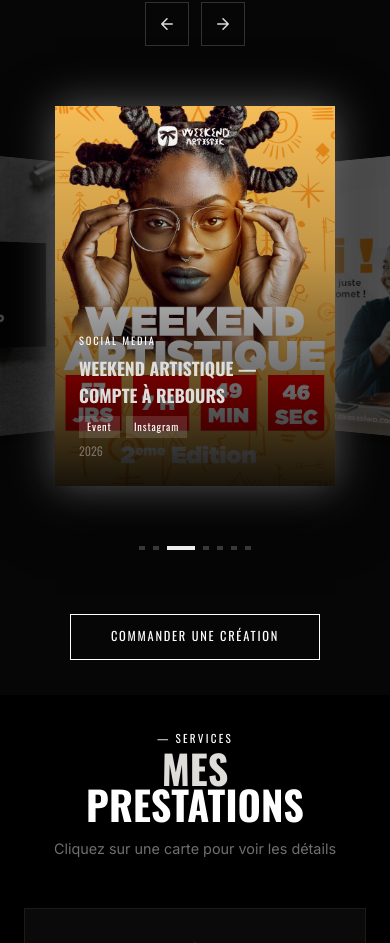
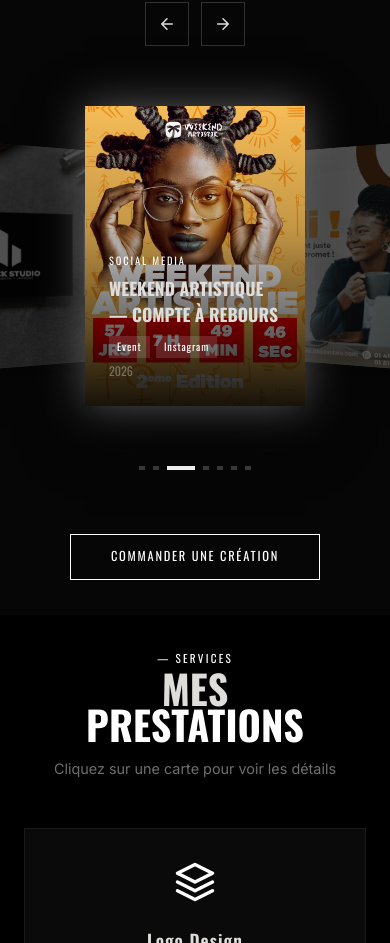
Before and after one commit to Mikeniga99/portfolio_kennedy, a React (Vite) app: page / in a window 390 px wide. Shown: the part 2735-3678 px from the top of the page. Built offline with nearby package versions, Linux system fonts and the light colour scheme; the HTML template or start-up script is replaced by a standard one.

Commit message:
Optimize portfolio card size and spacing for mobile to prevent overflow

```diff
--- a/src/App.tsx
+++ b/src/App.tsx
@@ -597,7 +597,7 @@
     const abs = Math.abs(offset);
     if (abs > (isMobile ? 1 : 2)) return null;
 
-    const xOffset = isMobile ? 170 : 260;
+    const xOffset = isMobile ? 140 : 260;
 
     return {
       transform: `translateX(${offset * xOffset}px) translateZ(${-abs * 110}px) rotateY(${-offset * 26}deg) scale(${abs === 0 ? 1 : abs === 1 ? 0.84 : 0.68})`,
@@ -635,16 +635,20 @@
 
         {/* 3D Coverflow */}
         <div className="coverflow-container" style={{
-          position: 'relative', height: 420, display: 'flex', alignItems: 'center', justifyContent: 'center',
+          position: 'relative', height: (typeof window !== 'undefined' && window.innerWidth < 600) ? 340 : 420, display: 'flex', alignItems: 'center', justifyContent: 'center',
           perspective: '1400px', perspectiveOrigin: '50% 50%',
         }}>
           {PORTFOLIO_ITEMS.map((item, i) => {
             const style = getCardTransform(i)
             if (!style) return null
             const isActive = i === active
+            const isMobile = typeof window !== 'undefined' && window.innerWidth < 600;
+            const cardW = isMobile ? 220 : 280;
+            const cardH = isMobile ? 300 : 380;
+
             return (
               <div key={item.id} onClick={() => setActive(i)} style={{
-                position: 'absolute', width: 280, height: 380,
+                position: 'absolute', width: cardW, height: cardH,
                 cursor: 'pointer', ...style,
               }}>
                 <div style={{
```
